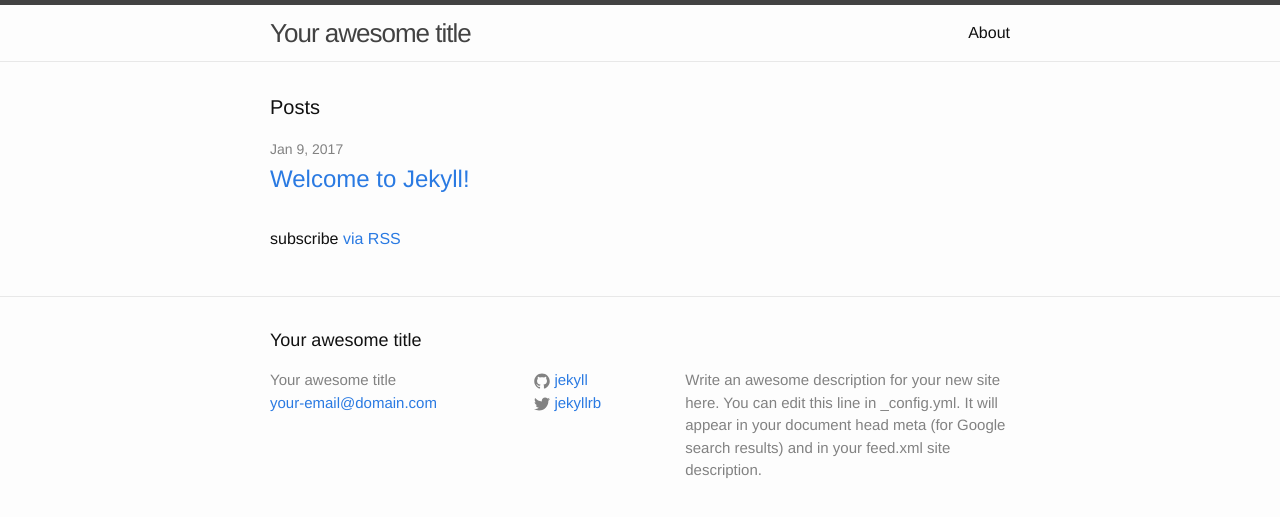
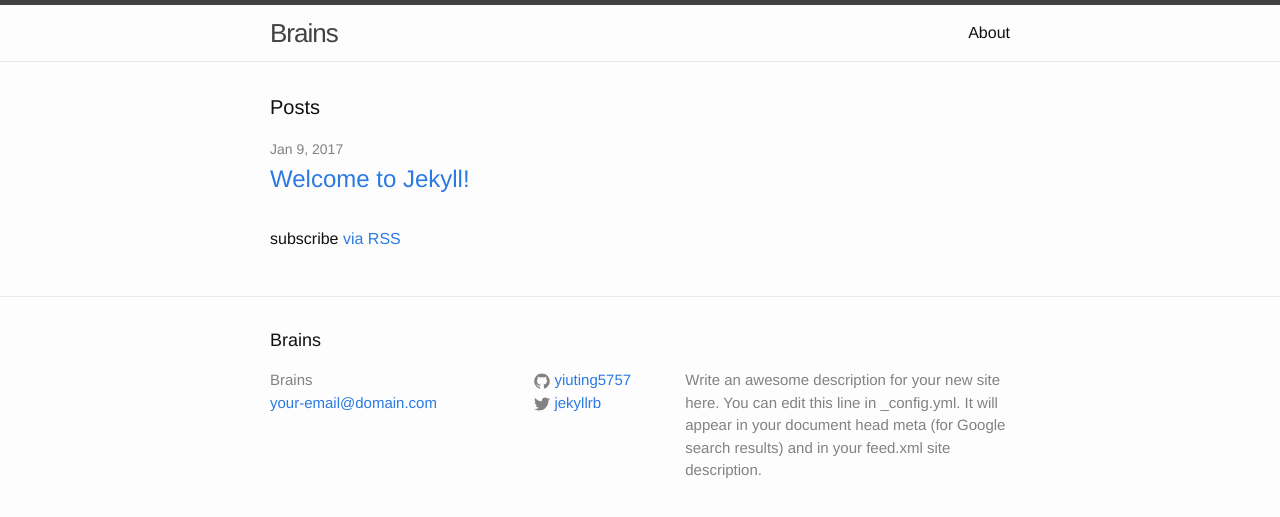
Before and after one commit to yiuting5757/yiuting5757.github.io, a Jekyll site: the page built from index.html, in a window 1280 px wide. Shown: the top 517 px of the page. Built offline with Jekyll 4.4.1, drawn with Linux system fonts in a browser that asks for light colours.

Commit message:
Update _config.yml

```diff
--- a/_config.yml
+++ b/_config.yml
@@ -6,7 +6,7 @@
 # 'jekyll serve'. If you change this file, please restart the server process.
 
 # Site settings
-title: Your awesome title
+title: Brains
 email: your-email@domain.com
 description: > # this means to ignore newlines until "baseurl:"
   Write an awesome description for your new site here. You can edit this
@@ -15,7 +15,7 @@ description: > # this means to ignore newlines until "baseurl:"
 baseurl: "" # the subpath of your site, e.g. /blog
 url: "http://yourdomain.com" # the base hostname & protocol for your site
 twitter_username: jekyllrb
-github_username:  jekyll
+github_username:  yiuting5757
 
 # Build settings
 markdown: kramdown
```
